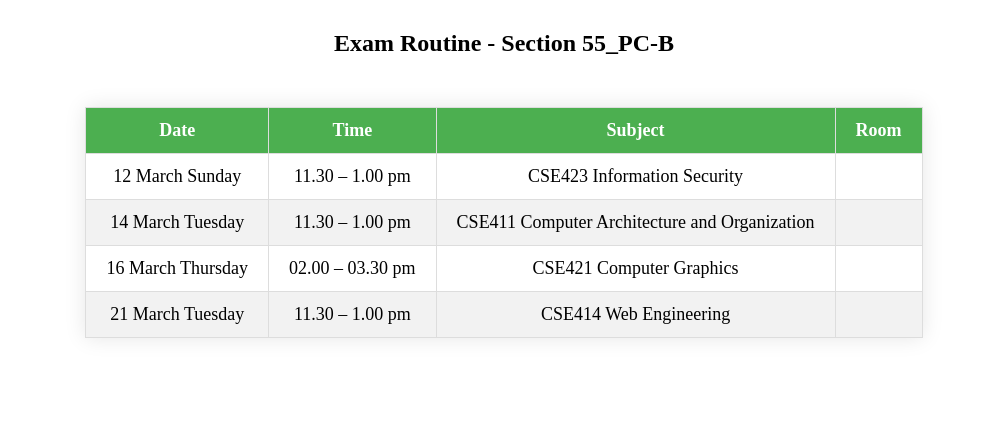
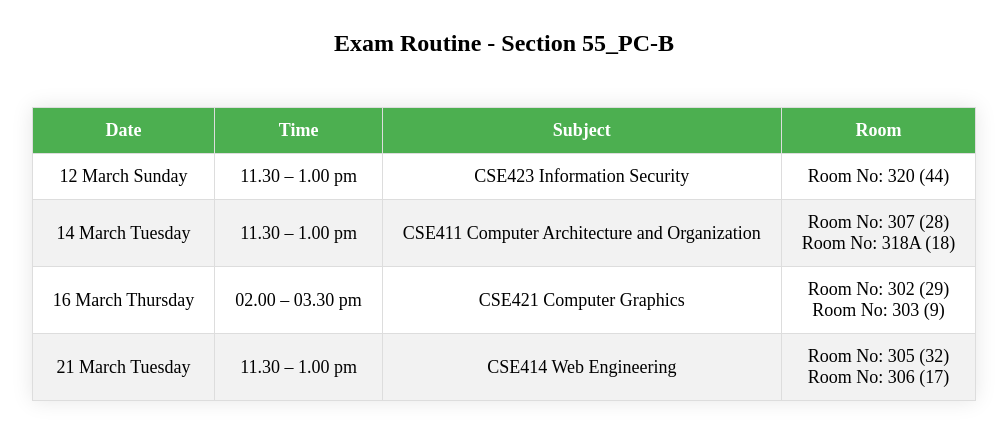
Before and after one commit to the-razib/Class-Routine-Mid, a plain HTML site: page index.html in a window 1280 px wide. Shown: the whole page, without its empty margins (136-1143 px from the left). Drawn offline with Linux system fonts and the light colour scheme.

Commit message:
room number addd

```diff
--- a/index.html
+++ b/index.html
@@ -58,25 +58,25 @@
 				<td>12 March Sunday</td>
 				<td>11.30 – 1.00 pm</td>
 				<td>CSE423 Information Security</td>
-                <td></td>
+                <td>Room No: 320 (44)</td>
 			</tr>
 			<tr>
 				<td>14 March Tuesday</td>
 				<td>11.30 – 1.00 pm</td>
 				<td>CSE411 Computer Architecture and Organization</td>
-                <td></td>
+                <td>Room No: 307 (28)<br>Room No: 318A (18)</td>
 			</tr>
 			<tr>
 				<td>16 March Thursday</td>
 				<td>02.00 – 03.30 pm</td>
 				<td>CSE421 Computer Graphics</td>
-                <td></td>
+                <td>Room No: 302 (29)<br>Room No: 303 (9)</td>
 			</tr>
 			<tr>
 				<td>21 March Tuesday</td>
 				<td>11.30 – 1.00 pm</td>
 				<td>CSE414 Web Engineering</td>
-                <td></td>
+                <td>Room No: 305 (32)<br>Room No: 306 (17)</td>
 			</tr>
 		</tbody>
 	</table>
```
